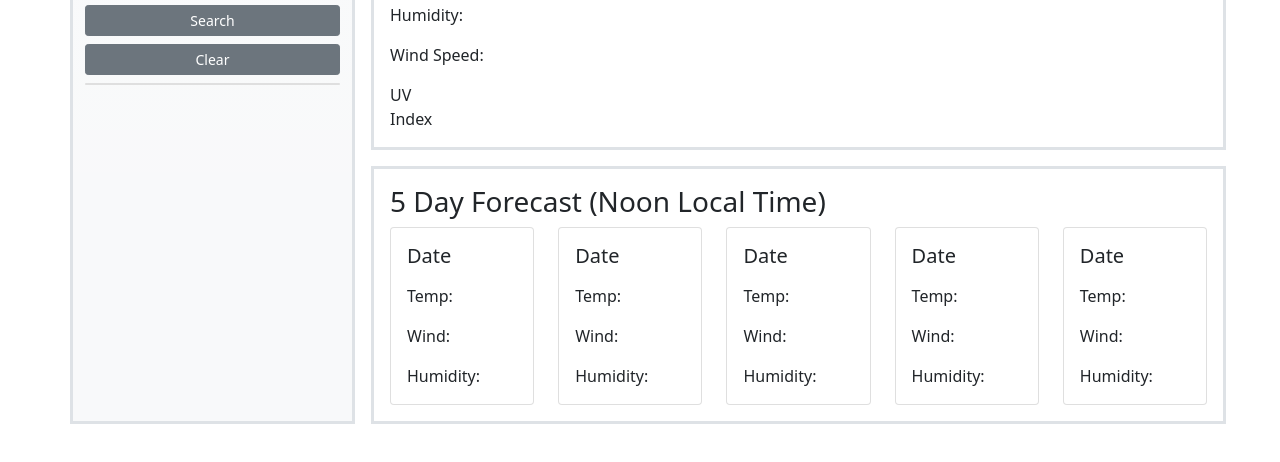
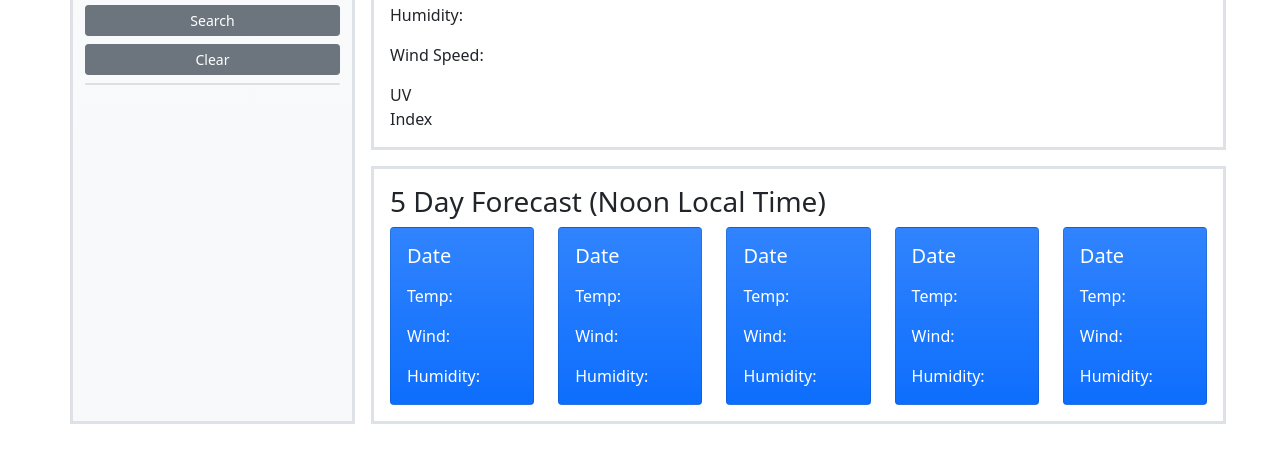
Before and after one commit to PanchoPuma/weatherDashboard, a plain HTML site: page index.html in a window 1280 px wide. Shown: the part 190-652 px from the top of the page. Drawn offline with nearby package versions, Linux system fonts and the light colour scheme.

Commit message:
finalized everything minus clickable option

```diff
--- a/index.html
+++ b/index.html
@@ -84,8 +84,8 @@
                          <h3>5 Day Forecast (Noon Local Time)</h3>
                         <div class="row" >
                             <!--Day 1 Forecast-->
-                            <div class="col " id="1DayForecast">
-                                <div class="card">
+                            <div class="col  " id="1DayForecast">
+                                <div class="card bg-primary bg-gradient text-white">
                                     <div class="card-body">
                                         <h5 class="card-title" id = "oneDayAhead">Date</h5>
                                         <p class="card-text" id = "oneDayAheadIcon"></i>
@@ -97,7 +97,7 @@
                             </div>
                             <!--Day 2 Forecast-->
                             <div class="col" id="2DayForecast">
-                                <div class="card">
+                                <div class="card bg-primary bg-gradient text-white">
                                     <div class="card-body">
                                         <h5 class="card-title" id = "twoDayAhead">Date</h5>
                                         <p class="card-text" id = "twoDayAheadIcon"></i>
@@ -109,7 +109,7 @@
                             </div>
                             <!--Day 3 Forecast-->
                             <div class="col" id="3DayForecast">
-                                <div class="card">
+                                <div class="card bg-primary bg-gradient text-white">
                                     <div class="card-body">
                                         <h5 class="card-title" id = "threeDayAhead">Date</h5>
                                         <p class="card-text" id = "threeDayAheadIcon"></i>
@@ -121,7 +121,7 @@
                             </div>
                             <!--Day 4 Forecast-->
                             <div class="col" id="4DayForecast">
-                                <div class="card">
+                                <div class="card bg-primary bg-gradient text-white">
                                     <div class="card-body">
                                         <h5 class="card-title" id = "fourDayAhead">Date</h5>
                                         <p class="card-text" id = "fourDayAheadIcon"></i>
@@ -133,7 +133,7 @@
                             </div>
                             <!--Day 5 Forecast-->
                             <div class="col" id="5DayForecast">
-                                <div class="card">
+                                <div class="card bg-primary bg-gradient text-white">
                                     <div class="card-body">
                                         <h5 class="card-title" id = "fiveDayAhead">Date</h5>
                                         <p class="card-text" id = "fiveDayAheadIcon"></i>
```
Also changed, not shown: assets/js/script.js (+2 -13 lines).
